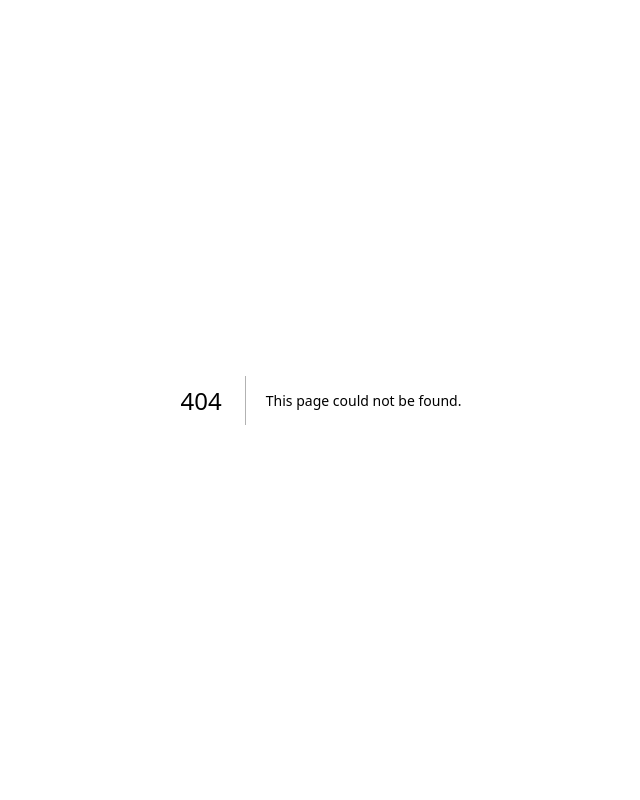
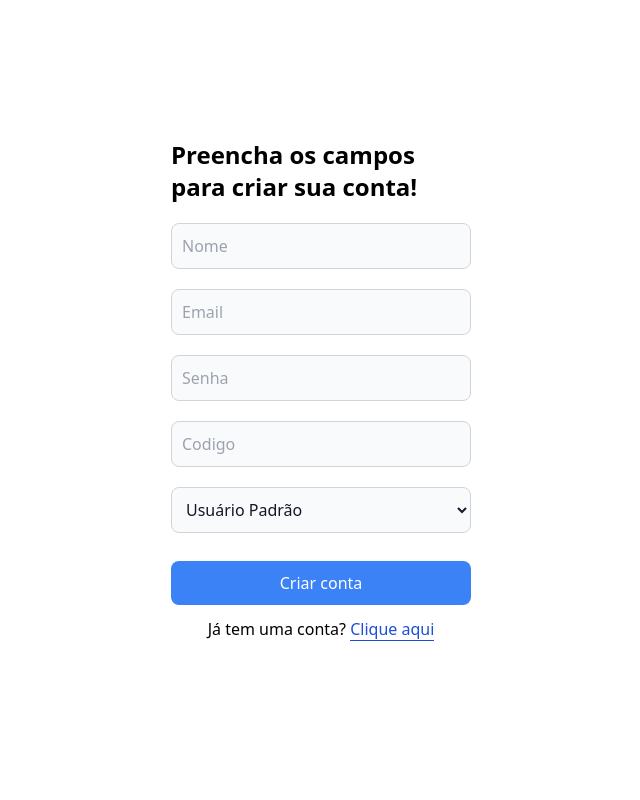
Before and after one commit to VitorDanielA/capssaude, a Next.js app: page /formCadastrar/FormCadastrar in a window 1280 px wide. Before the commit this address had no page. Shown: the top 800 px of the page, without its empty margins (319-959 px from the left). Built offline with nearby package versions, Linux system fonts and the light colour scheme.

Commit message:
Adicionando criar usuário

```diff
--- /dev/null
+++ b/src/components/Cadastrar.tsx
@@ -0,0 +1,138 @@
+import { useState } from 'react';
+import InputFieldProps from "@/components/InputFieldProps";
+import Link from 'next/link';
+import { useRouter } from 'next/router';
+
+
+export default function Cadastrar() {
+    const [form, setForm] = useState({
+        nome: '',
+        email: '',
+        senha: '',
+        codigo: '',
+        nivelAcesso: 1,
+    });
+
+    const router = useRouter();
+
+    const handleChangeForm = (event) => {
+        const { name, value } = event.target;
+
+        setForm({
+          ...form,
+          [name]: name === 'nivelAcesso' ? parseInt(value, 10) : value,
+        });
+      };
+
+    const handleForm = async (event) => {
+        event.preventDefault();
+        console.log(form)
+
+        try {
+            const response = await fetch('http://localhost:8080/usuario', {
+                method: 'POST',
+                headers: {
+                    'Content-Type': 'application/json',
+                },
+                body: JSON.stringify(form),
+            });
+
+            const json = await response.json();
+            console.log(response.status);
+            console.log(json);
+
+            // Verifique se a resposta do servidor foi bem-sucedida
+            if (response.ok) {
+                // Redirecione para a página desejada após o cadastro
+                router.push('/');
+                alert(json.message || 'Usuário criado com sucesso!');
+            } else {
+                // Exiba um erro caso a resposta do servidor não seja 200
+                alert(json.message || 'Erro ao criar usuário');
+            }
+        } catch (error) {
+            console.error(error);
+            alert('Erro ao criar usuário');
+        }
+    };
+
+    const inputs = [
+        {
+          type: 'text',
+          name: 'nome',
+          className: 'bg-gray-50 border border-gray-300 text-gray-900 rounded-lg block w-full p-2.5 focus: outline-none my-5',
+          placeholder: 'Nome',
+          required: true,
+        },
+        {
+          type: 'email',
+          name: 'email',
+          className: 'bg-gray-50 border border-gray-300 text-gray-900 rounded-lg block w-full p-2.5 focus: outline-none mb-5',
+          placeholder: 'Email',
+          required: true,
+        },
+        {
+          type: 'password',
+          name: 'senha',
+          className: 'bg-gray-50 border border-gray-300 text-gray-900 rounded-lg block w-full p-2.5 focus: outline-none mb-5',
+          placeholder: 'Senha',
+          required: true,
+        },
+        {
+          type: 'text',
+          name: 'codigo',
+          className: 'bg-gray-50 border border-gray-300 text-gray-900 rounded-lg block w-full p-2.5 focus: outline-none mb-5',
+          placeholder: 'Codigo',
+          required: true,
+        },
+      ];
+
+
+    return (
+        <div className="flex items-center justify-around flex-wrap min-h-[100vh]">
+            <div className="w-[300px] mb-5">
+                <h1 className="text-2xl font-semibold">
+                    Preencha os campos para criar sua conta!
+                </h1>
+                <form onSubmit={handleForm} className="flex flex-col">
+
+
+                {inputs.map((input) => (
+                    <InputFieldProps
+                    key={input.name} // Use o name como chave para o mapeamento
+                    type={input.type}
+                    name={input.name}
+                    className={input.className}
+                    placeholder={input.placeholder}
+                    required={input.required}
+                    value={form[input.name]} // Acessa o valor do form
+                    onChange={handleChangeForm}
+                    />
+                ))}
+
+                    <select
+                        name="nivelAcesso"
+                        className="bg-gray-50 border border-gray-300 text-gray-900 rounded-lg block w-full p-2.5 focus: outline-none mb-5"
+                        required
+                        value={form.nivelAcesso}
+                        onChange={handleChangeForm}
+                    >
+                        <option value="1">Usuário Padrão</option>
+                        <option value="2">Médico</option>
+                        <option value="3">Gestor</option>
+                    </select>
+                    <button className="bg-blue-500 p-2.5 mt-2 rounded-lg text-white hover:bg-blue-400">
+                        Criar conta
+                    </button>
+
+                    <p className="mt-3 text-center">
+                        Já tem uma conta?{' '}
+                        <span className="text-blue-700 border-b border-blue-700 cursor-pointer hover:text-blue-500">
+                            <Link href={"/"}>Clique aqui</Link>
+                        </span>
+                    </p>
+                </form>
+            </div>
+        </div>
+    );
+}
--- /dev/null
+++ b/src/components/InputFieldProps.tsx
@@ -0,0 +1,35 @@
+import React from 'react';
+
+interface InputFieldProps {
+  type: string;
+  name: string;
+  className: string;
+  placeholder: string;
+  required?: boolean;
+  value: string;
+  onChange: (e: React.ChangeEvent<HTMLInputElement>) => void;
+}
+
+const InputField: React.FC<InputFieldProps> = ({
+  type,
+  name,
+  className,
+  placeholder,
+  required,
+  value,
+  onChange
+}) => {
+  return (
+    <input
+      type={type}
+      name={name}
+      className={className}
+      placeholder={placeholder}
+      required={required}
+      value={value}
+      onChange={onChange}
+    />
+  );
+};
+
+export default InputField;
--- a/src/components/Login.tsx
+++ b/src/components/Login.tsx
@@ -1,5 +1,6 @@
 import Image from 'next/image';
 import ImgSaude from './../assets/undraw_medicine_b-1-ol.svg';
+import Link from "next/link";
 
 export default function Login(){
     return(
@@ -24,7 +25,7 @@ export default function Login(){
                     <button className='bg-blue-500 p-2.5 mt-2 rounded-lg text-white hover:bg-blue-400'>Entrar</button>
                 </div>
                 <p className='mt-3 text-center'>
-                    Ainda não tem uma conta? <span className='text-blue-700 border-b border-blue-700 cursor-pointer hover:text-blue-500'>Crie aqui</span>
+                    Ainda não tem uma conta? <span className='text-blue-700 border-b border-blue-700 cursor-pointer hover:text-blue-500'><Link href={"/formCadastrar/FormCadastrar"}>Crie aqui</Link> </span>
                 </p>
             </div>
         </div>
--- /dev/null
+++ b/src/pages/formCadastrar/FormCadastrar.tsx
@@ -0,0 +1,21 @@
+import Cadastrar from "@/components/Cadastrar";
+import Footer from "@/components/Footer";
+
+import Navbar from "@/components/Navbar";
+import { Inter } from "next/font/google";
+
+const inter = Inter({ subsets: ["latin"] });
+
+export default function FormCadastrar() {
+  return (
+    <main>
+     {/*  <div className="h-[100vh] home">
+        <Navbar/>
+      </div> */}
+      <div>
+        <Cadastrar/>
+      </div>
+      <Footer/>
+    </main>
+  );
+}
```
Also changed, not shown: src/assets/login-rafiki.svg (added).
